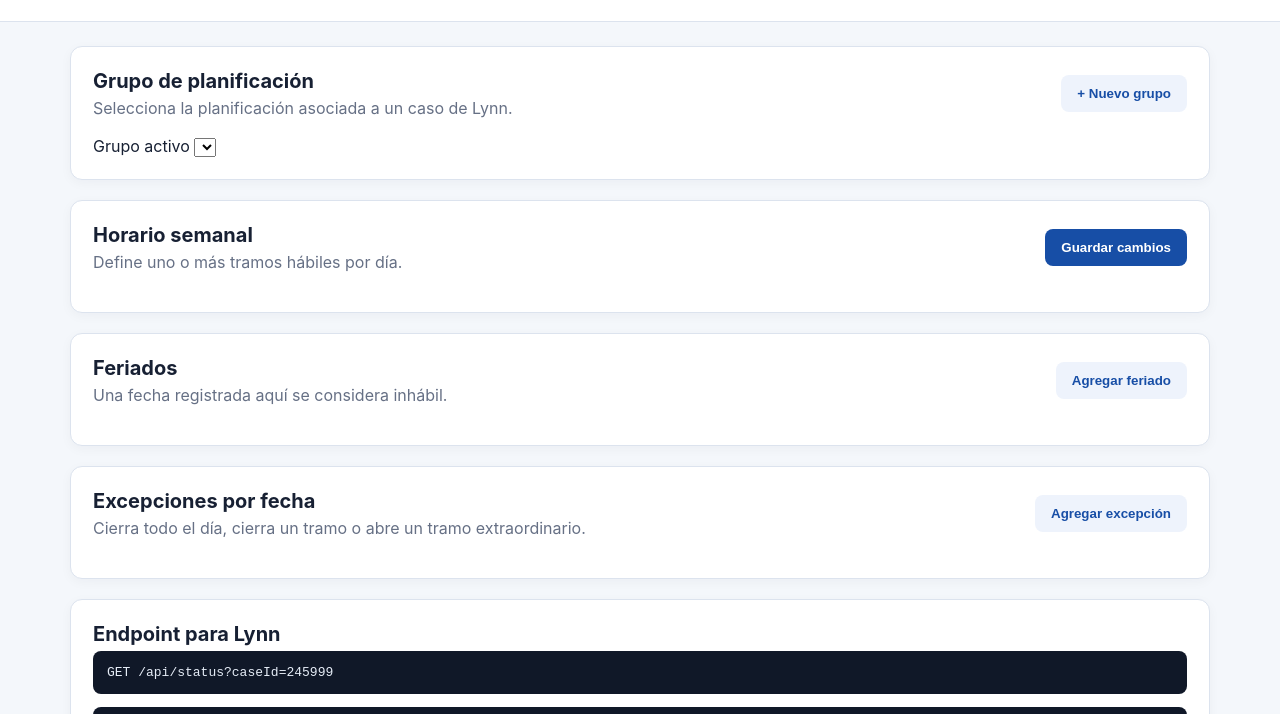
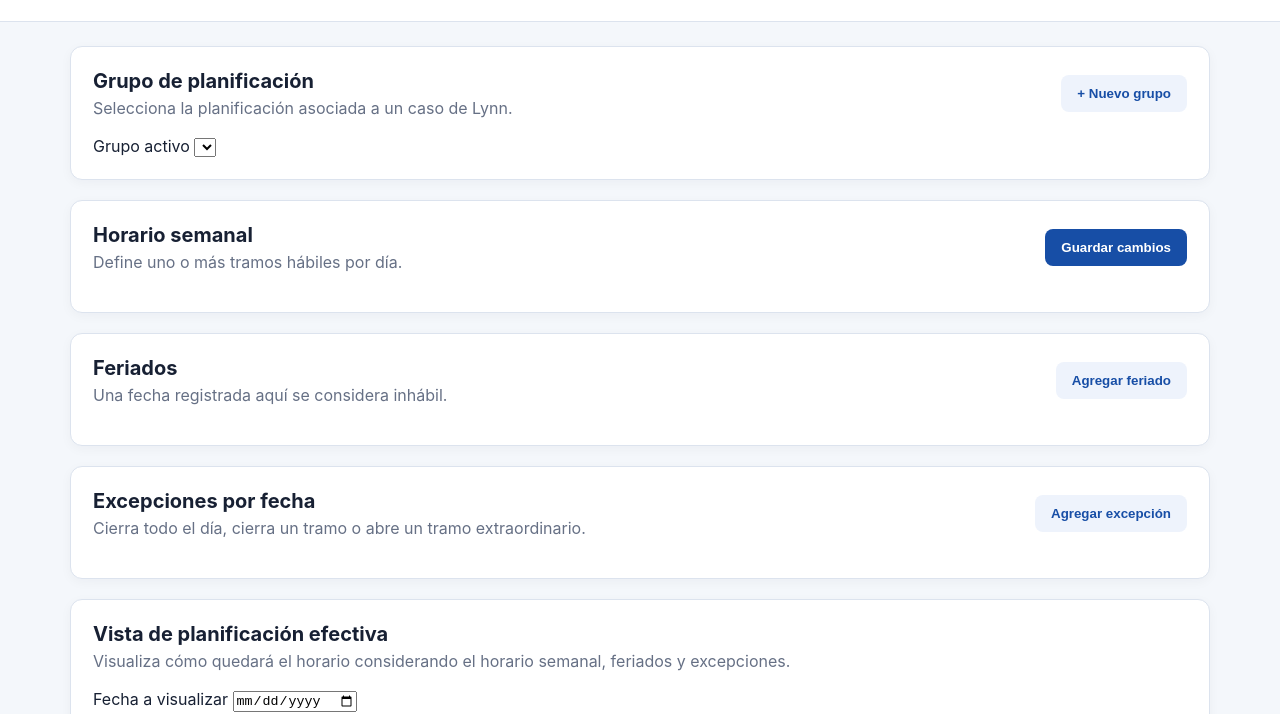
Before and after one commit to Nickoo-0/app-planificacion-v2, a website: page horario-chile-vercel/public/index.html in a window 1280 px wide. Shown: the part 86-800 px from the top of the page. Drawn offline with Linux system fonts and the light colour scheme; no server answers.

Commit message:
Add effective schedule preview section

```diff
--- a/horario-chile-vercel/public/index.html
+++ b/horario-chile-vercel/public/index.html
@@ -89,7 +89,24 @@
 
     <div id="exceptions"></div>
   </section>
+<section class="card">
+  <div class="section-title">
+    <div>
+      <h2>Vista de planificación efectiva</h2>
+      <p>
+        Visualiza cómo quedará el horario considerando
+        el horario semanal, feriados y excepciones.
+      </p>
+    </div>
+  </div>
 
+  <div>
+    <label for="previewDate">Fecha a visualizar</label>
+    <input id="previewDate" type="date">
+  </div>
+
+  <div id="schedulePreview"></div>
+</section>
   <section class="card">
     <h2>Endpoint para Lynn</h2>
 
```
